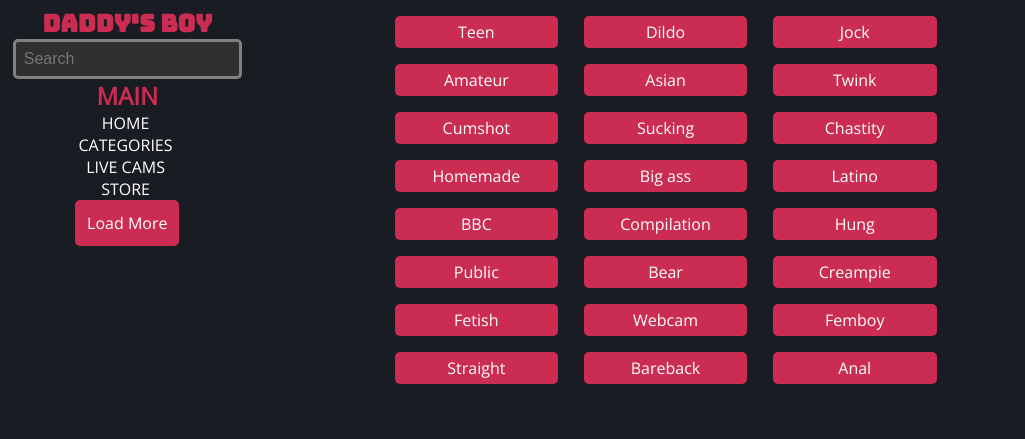
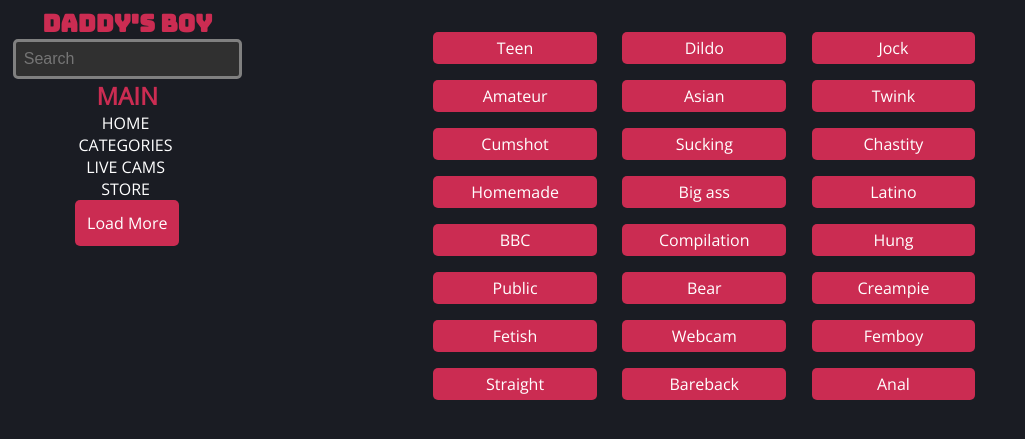
Before and after one commit to scottajames/Video-Host-PHP, a PHP site: page /categories.php in a window 1280 px wide. Shown: the top 439 px of the page, without its empty margins (0-1025 px from the left). Run offline with PHP 8.4, Linux system fonts and the light colour scheme.

Commit message:
Add files via upload

```diff
--- /dev/null
+++ b/9ace214ab3de71f1.html
@@ -0,0 +1 @@
+Hubtraffic validation file.
--- a/Styling.css
+++ b/Styling.css
@@ -54,12 +54,12 @@ header {
 body {
 	margin:  1vh 1vw;
 	background-color: var(--black-color);
+	overflow-x: hidden;
 }
 #container {
 	display: grid;
-  grid-template-columns: 0.5fr 1.2fr;
+  grid-template-columns: 0.5fr 1.5fr;
   grid-template-rows: 1fr;
-  gap: 0px 0px;
   grid-template-areas:
     "Head-Content Body-Content";
 }
@@ -105,23 +105,25 @@ body {
 
 
 #Body-Content {
+	position: relative;
+	top:  2vh;
 	display: grid;
   grid-template-columns: 0.8fr;
-  grid-template-rows: 0fr 0fr 0fr;
-  gap: 0px 0px;
+  grid-template-rows: auto auto auto;
   grid-area: Body-Content;
+  justify-content: center;
 }
 #Featured { grid-area: 1 / 1 / 2 / 2; }
 #Trending { grid-area: 2 / 1 / 3 / 2; }
 #Everything { grid-area: 3 / 1 / 4 / 2; }
 #Body-Content a {
-	float:  left;
-	text-align: center;
+	display: inline-block;
 	margin:  2vh 1vw;
 	font-size: var(--text-size-0);
 	width: 10vw;
 	height:  20vh;
-	overflow: hidden;
+	float: left;
+	text-align: center;
 }
 #Body-Content img {
 	width:  10vw;
@@ -131,8 +133,6 @@ body {
 	background: #CB2C52;
 	border-radius: 5px;
 	padding:  5px;
-	display:  inline;
-	float:  left;
 	text-align: center;
 	border-radius:  5px;
 	margin:  1vh 1vw;
--- a/index.php
+++ b/index.php
@@ -8,7 +8,7 @@
 			<div id="Body-Content">
 				<div id="Featured" style="text-align: left;"><h2>Featured</h2>
 					<?php
-					$sql = "SELECT * FROM export_projects ORDER BY RAND() limit 4";
+					$sql = "SELECT * FROM export_projects ORDER BY RAND() limit 8";
 					$result = mysqli_query($conn, $sql);
 					$resultCheck = mysqli_num_rows($result);
 
```
Also changed, not shown: search.php (+8 -8 lines).
